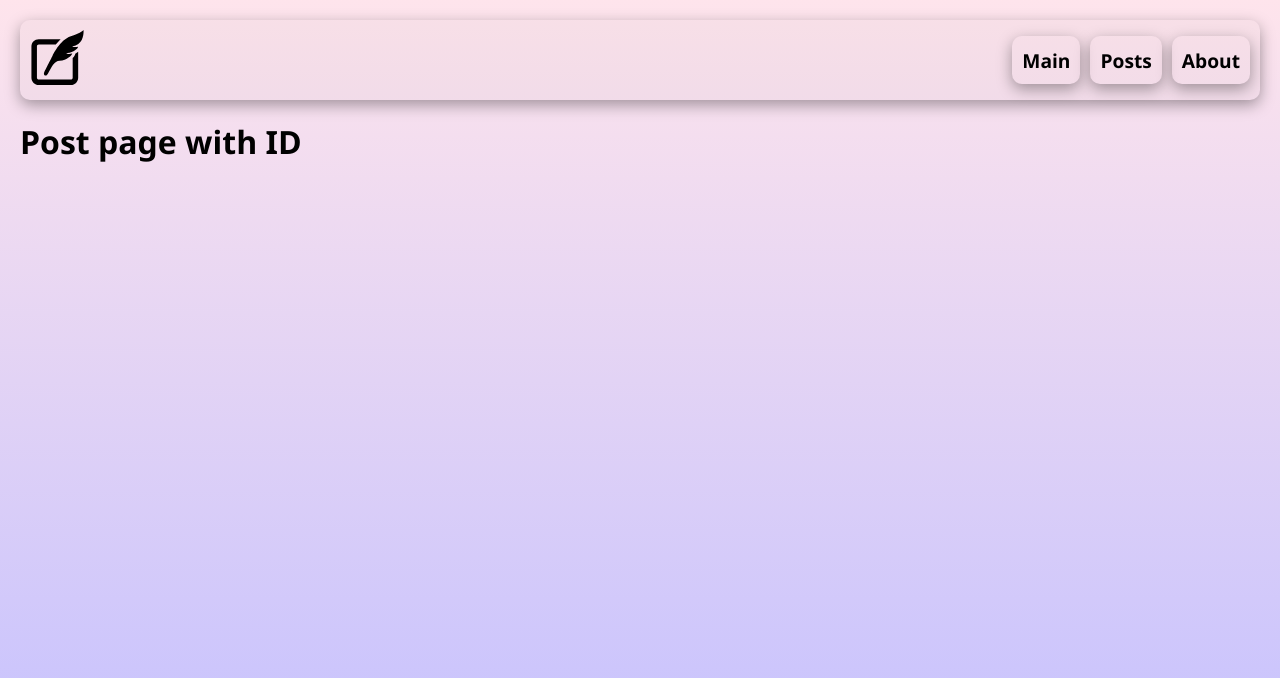
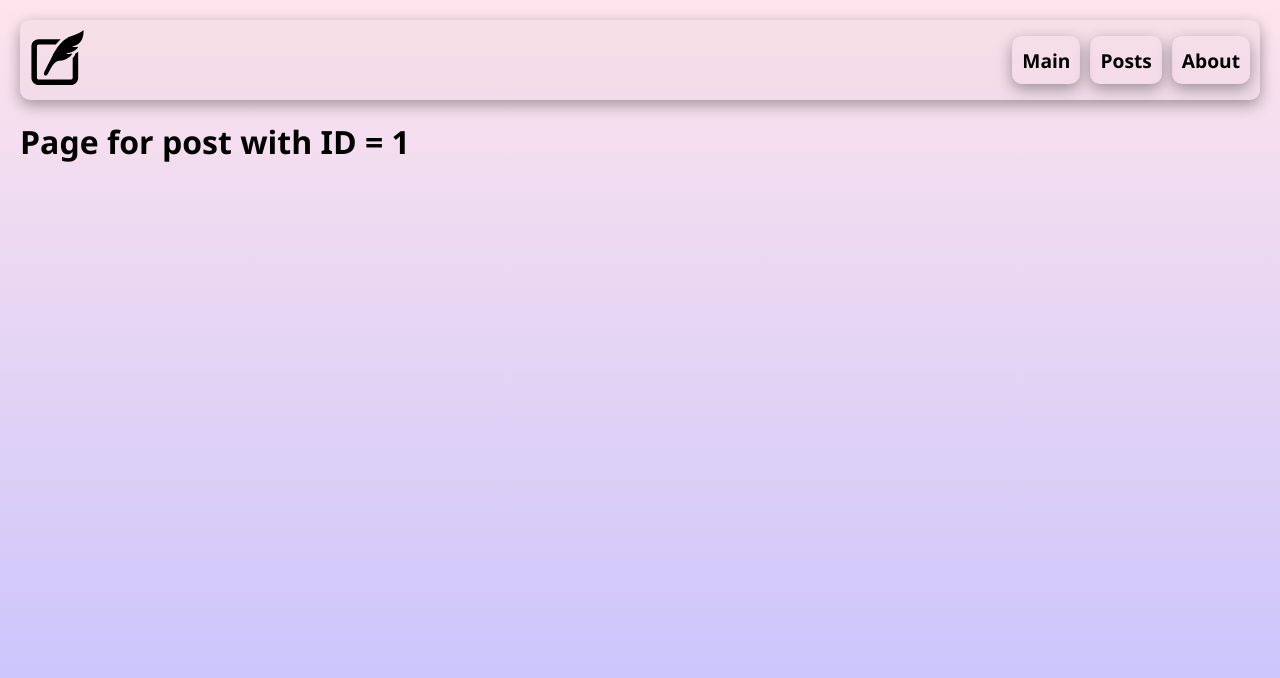
Before and after one commit to S4mm4ael/simple-blog-vue, a Vue app: page /posts/1 in a window 1280 px wide. Shown: the top 678 px of the page. Built offline with nearby package versions, Linux system fonts and the light colour scheme.

Commit message:
feat: add post id fetching to roter

```diff
--- a/src/components/PostItem.vue
+++ b/src/components/PostItem.vue
@@ -6,7 +6,7 @@
       <div class=""><strong>Description: </strong>{{ post.body }}</div>
     </div>
     <div class="Post__btnWrapper">
-      <ButtonRegular class="Post__btn" @click="$router.push('/posts/{{ post.id }}')"
+      <ButtonRegular class="Post__btn" @click="$router.push(`/posts/${post.id}`)"
         >Open</ButtonRegular
       >
       <ButtonRegular class="Post__btn" @click="$emit('remove', post)">Delete</ButtonRegular>
--- a/src/pages/PostIdPage.vue
+++ b/src/pages/PostIdPage.vue
@@ -1,6 +1,6 @@
 <template>
   <div>
-    <h1>Post page with ID</h1>
+    <h1>Page for post with ID = {{ $route.params.id }}</h1>
   </div>
 </template>
 
```
